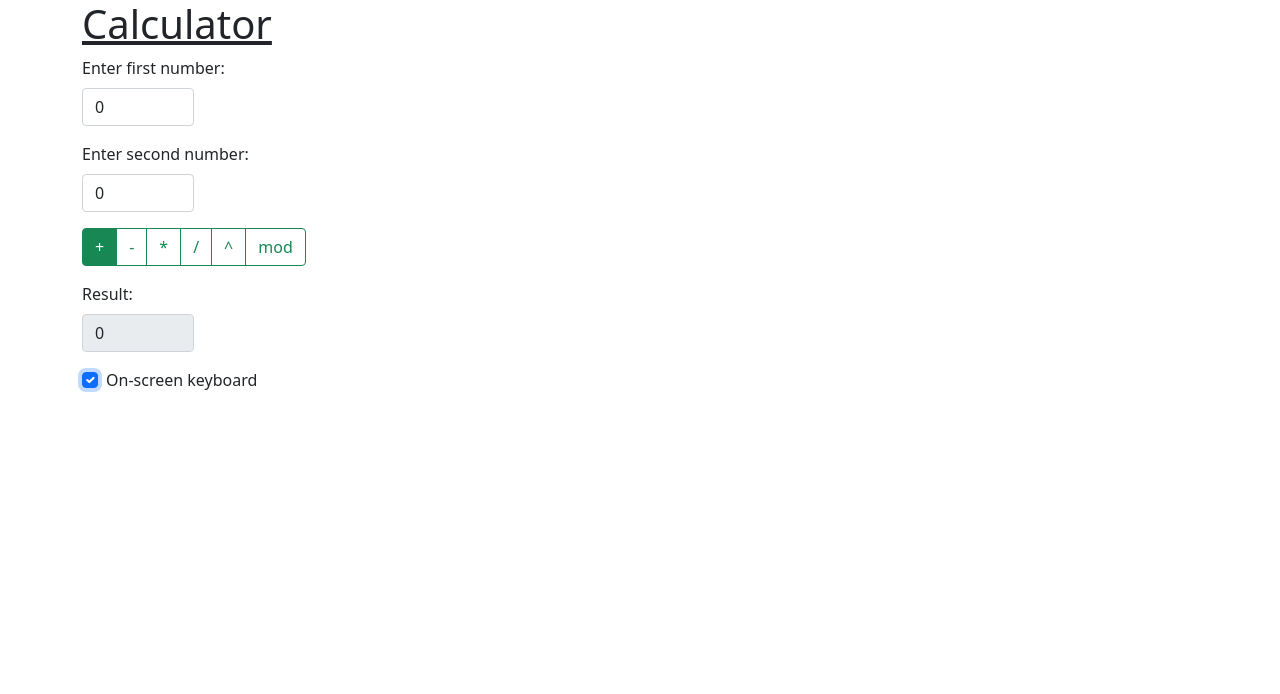
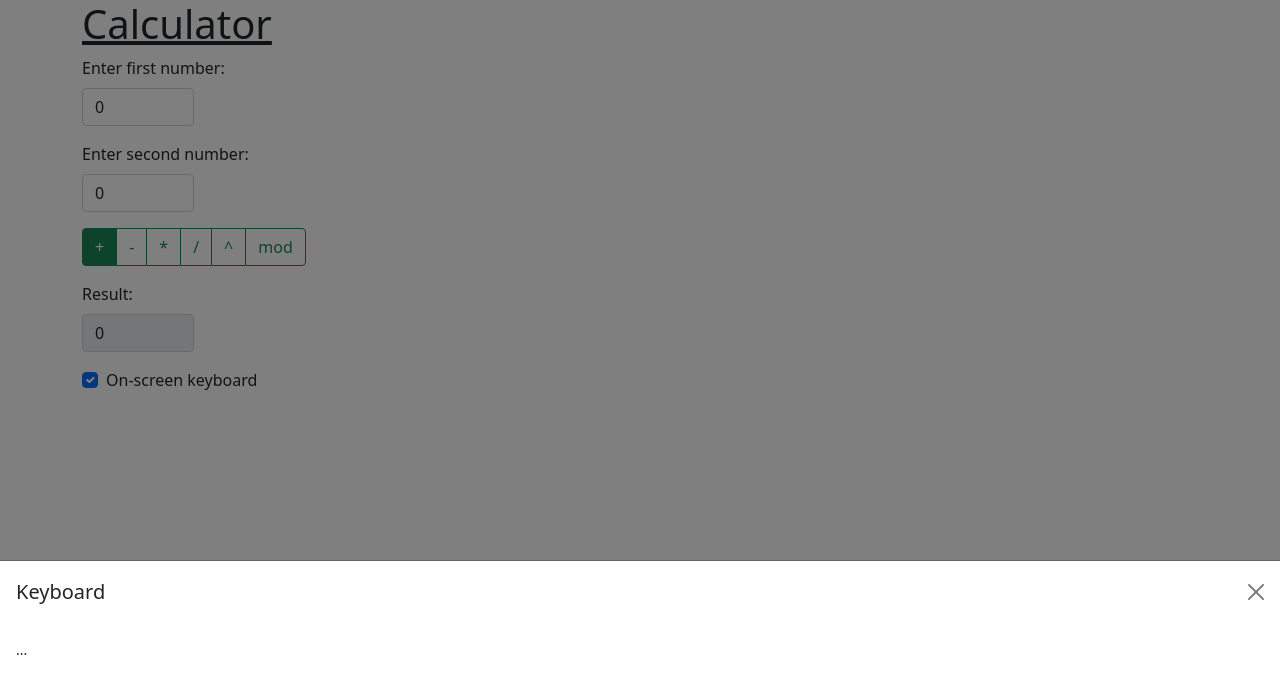
Before and after one commit to abaibik/vue-learning, a Vue app: page / in a window 1280 px wide. Both pictures are taken after a click on the checkbox "On-screen keyboard". Shown: the top 694 px of the page. Built offline with nearby package versions, Linux system fonts and the light colour scheme.

Commit message:
hide keyboard - checked checkbox

```diff
--- a/src/App.vue
+++ b/src/App.vue
@@ -35,6 +35,8 @@
     </div>
 
     <CheckBox v-model="keyboardVisible" />
+
+    <Keyboard v-model="keyboardVisible" />
   </div>
 </template>
 
@@ -42,6 +44,7 @@
 import OpButtonGroup from "./components/OpButtonGroup.vue";
 import calc from "./calc.js";
 import CheckBox from "./components/CheckBox.vue";
+import Keyboard from "./components/Keyboard.vue";
 
 export default {
   name: "App",
@@ -57,6 +60,7 @@ export default {
   components: {
     OpButtonGroup,
     CheckBox,
+    Keyboard,
   },
 
   computed: {
--- a/src/components/CheckBox.vue
+++ b/src/components/CheckBox.vue
@@ -5,7 +5,7 @@
       type="checkbox"
       value=""
       id="flexCheckDefault"
-      v-model="checked"
+      :checked="checked"
       @change="$emit('change', !checked)"
     />
     <label class="form-check-label" for="flexCheckDefault">
--- /dev/null
+++ b/src/components/Keyboard.vue
@@ -0,0 +1,53 @@
+<template>
+  <div
+    class="offcanvas offcanvas-bottom"
+    tabindex="-1"
+    ref="offcanvasKeyboard"
+    id="offcanvasBottom"
+    aria-labelledby="offcanvasBottomLabel"
+  >
+    <div class="offcanvas-header">
+      <h5 class="offcanvas-title" id="offcanvasBottomLabel">Keyboard</h5>
+      <button
+        type="button"
+        class="btn-close text-reset"
+        data-bs-dismiss="offcanvas"
+        aria-label="Close"
+      ></button>
+    </div>
+    <div class="offcanvas-body small">...</div>
+  </div>
+</template>
+
+<script>
+import { Offcanvas } from "bootstrap";
+
+export default {
+  name: "Keyboard",
+  emits: [],
+  props: {
+    visible: Boolean,
+  },
+  model: {
+    prop: "visible",
+    event: "change",
+  },
+  watch: {
+    visible: function (newVal) {
+      const elem = this.$refs.offcanvasKeyboard;
+      const bsOffcanvas = new Offcanvas(elem);
+      if (newVal) {
+        bsOffcanvas.show();
+      } else {
+        bsOffcanvas.hide();
+      }
+    },
+  },
+
+  mounted() {
+    this.$refs.offcanvasKeyboard.addEventListener("hidden.bs.offcanvas", () => {
+      this.$emit("change", false);
+    });
+  },
+};
+</script>
```
